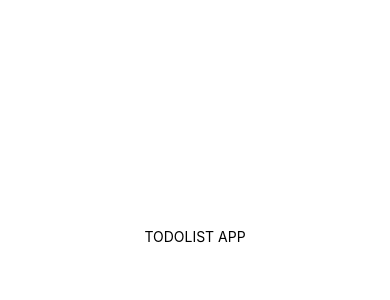
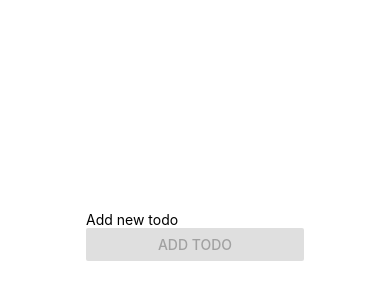
Before and after one commit to melikekizilcik/pinsoft-assesment-todolist-app, a React Native app: screen / in a window 390 px wide. Shown: the part 186-486 px from the top of the page. Built offline with nearby package versions, Linux system fonts and the light colour scheme.

Commit message:
create todo fonksiyonu eklendi

```diff
--- a/App.js
+++ b/App.js
@@ -1,11 +1,12 @@
 import { StatusBar } from "expo-status-bar";
 import { StyleSheet, Text, View } from "react-native";
+import { createNativeStackNavigator } from "@react-navigation/native-stack";
+import List from "./src/screens/List";
 
 export default function App() {
   return (
     <View style={styles.container}>
-      <Text>TODOLIST APP</Text>
-      <StatusBar style="auto" />
+      <List />
     </View>
   );
 }
--- a/package.json
+++ b/package.json
@@ -9,11 +9,14 @@
     "web": "expo start --web"
   },
   "dependencies": {
+    "@react-navigation/native-stack": "^6.9.13",
     "expo": "~48.0.18",
     "expo-status-bar": "~1.4.4",
     "firebase": "^9.23.0",
     "react": "18.2.0",
-    "react-native": "0.71.8"
+    "react-native": "0.71.8",
+    "react-native-safe-area-context": "4.5.0",
+    "react-native-screens": "~3.20.0"
   },
   "devDependencies": {
     "@babel/core": "^7.20.0"
--- /dev/null
+++ b/src/screens/List.js
@@ -0,0 +1,49 @@
+import {
+  View,
+  StyleSheet,
+  TextInput,
+  Button,
+  SafeAreaView,
+} from "react-native";
+import React, { useEffect, useState } from "react";
+import { db } from "../services/firebase.config";
+import { addDoc, collection } from "firebase/firestore";
+
+const List = () => {
+  const collectionRef = collection(db, "todos");
+  const [createdTodo, setCreatedTodo] = useState("");
+
+  //create todo
+  const addTodo = async () => {
+    await addDoc(collectionRef, {
+      todo: createdTodo,
+      isChecked: false,
+    });
+    setCreatedTodo("");
+  };
+
+  return (
+    <SafeAreaView>
+      {/* CREATE TODO */}
+      <View>
+        <TextInput
+          placeholder="Add new todo"
+          onChangeText={(text) => setCreatedTodo(text)}
+          value={createdTodo}
+        />
+        <Button
+          onPress={addTodo}
+          title="Add todo"
+          disabled={createdTodo === ""}
+        />
+      </View>
+    </SafeAreaView>
+  );
+};
+
+const styles = StyleSheet.create({
+  button: {
+    width: 100,
+  },
+});
+export default List;
--- a/src/services/firebase.config.js
+++ b/src/services/firebase.config.js
@@ -11,5 +11,5 @@ const firebaseConfig = {
   appId: "1:1009710810611:web:4aff6d066d1c6168dc3e86",
 };
 
-const app = initializeApp(firebaseConfig);
+export const app = initializeApp(firebaseConfig);
 export const db = getFirestore(app);
```
Also changed, not shown: 1 other file (tests, documents, lock files or other folders).
